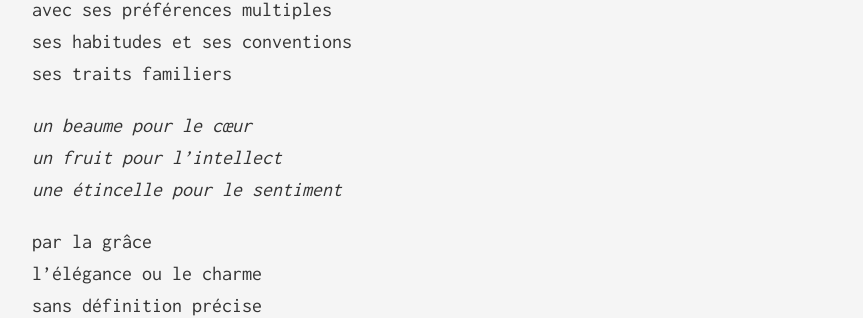
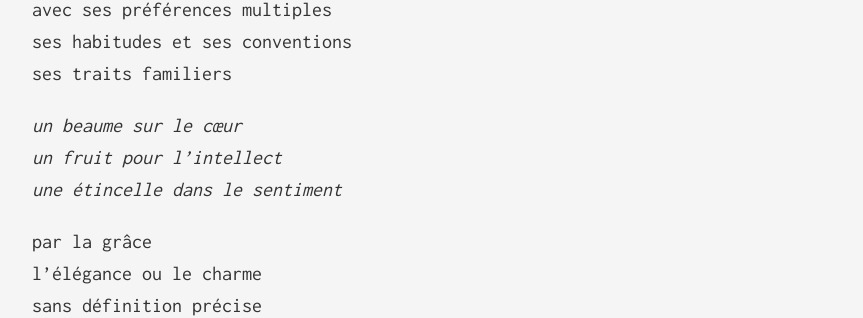
Before and after one commit to enricoJL/enricojl.github.io, a Jekyll site: the page built from _posts/2023-01-13-beaute.md, in a window 1280 px wide. Shown: the part 484-802 px from the top of the page, without its empty margins (208-1071 px from the left). Built offline with Jekyll 4.4.1, drawn with Linux system fonts in a browser that asks for light colours.

Commit message:
la beauté fix

```diff
--- a/_posts/2023-01-13-beaute.md
+++ b/_posts/2023-01-13-beaute.md
@@ -10,9 +10,9 @@ avec ses préférences multiples
 ses habitudes et ses conventions
 ses traits familiers
 
-*un beaume pour le cœur
+*un beaume sur le cœur
 un fruit pour l'intellect
-une étincelle pour le sentiment*
+une étincelle dans le sentiment*
 
 par la grâce
 l'élégance ou le charme
```
